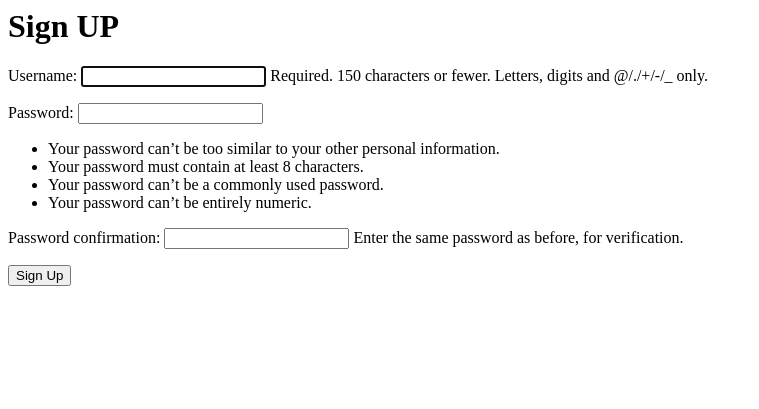
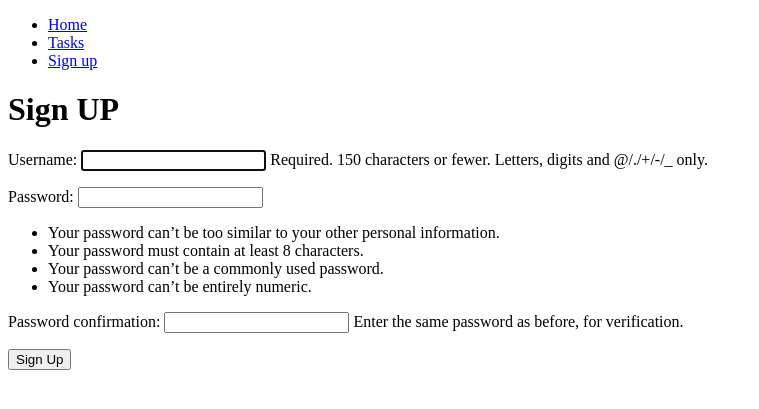
Before and after one commit to DiegoHrz/django_crud_auth, a Django app: page /signup/ in a window 1280 px wide. Shown: the top 409 px of the page, without its empty margins (0-759 px from the left). Run offline with Django 5.2, Linux system fonts and the light colour scheme.

Commit message:
Add logout

```diff
--- a/django_crud/urls.py
+++ b/django_crud/urls.py
@@ -23,4 +23,5 @@ urlpatterns = [
     path('', views.home, name='home'),
     path('signup/',views.signup, name='signup' ),
     path('tasks/',views.tasks, name='tasks' ),
+    path('logout/',views.sign_out, name='logout' ),
 ]
--- a/tasks/templates/base.html
+++ b/tasks/templates/base.html
@@ -0,0 +1,31 @@
+<!DOCTYPE html>
+<html lang="en">
+  <head>
+    <meta charset="UTF-8" />
+    <meta name="viewport" content="width=device-width, initial-scale=1.0" />
+    <title>Document</title>
+  </head>
+  <body>
+    <nav>
+      <ul>
+        <li>
+          <a href="/">Home</a>
+        </li>
+        <li>
+          <a href="/tasks">Tasks</a>
+        </li>
+        {% if user.is_authenticated %}
+        <li>
+          <a href="/logout">Logout</a>
+        </li>
+        {% else %}
+        <li>
+          <a href="/signup">Sign up</a>
+        </li>
+
+        {% endif %}
+      </ul>
+    </nav>
+    {% block content %} {% endblock %}
+  </body>
+</html>
--- a/tasks/templates/home.html
+++ b/tasks/templates/home.html
@@ -1 +1,3 @@
+{% extends 'base.html' %} {% block content %}
 <h1>Home</h1>
+{% endblock %}
--- a/tasks/templates/signup.html
+++ b/tasks/templates/signup.html
@@ -1,6 +1,8 @@
+{% extends 'base.html' %} {% block content %}
 <h1>Sign UP</h1>
 {{error}}
 <form action="/signup/" method="POST">
   {% csrf_token %} {{form.as_p}}
   <button>Sign Up</button>
 </form>
+{% endblock %}
--- a/tasks/templates/tasks.html
+++ b/tasks/templates/tasks.html
@@ -1 +1,4 @@
+{% extends 'base.html' %}
+{% block content %}
 <div>tasks</div>
+{% endblock %}
--- a/tasks/views.py
+++ b/tasks/views.py
@@ -3,7 +3,7 @@ from django.http import HttpResponse
 from django.contrib.auth.forms import UserCreationForm
 from django.contrib.auth.models import User
 #libreria para guardar una cookie con la info del usuario logeado
-from django.contrib.auth import login
+from django.contrib.auth import login, logout
 
 from django.db import IntegrityError
 
@@ -31,6 +31,7 @@ def signup(request):
                 user = User.objects.create_user(username=request.POST['username'], password=request.POST['password1'])
                 # lo guardamos en la base de datos
                 user.save()
+                # esto crea la cookie para guardar la sesion log in
                 login(request,user)
                 return redirect('tasks')
 
@@ -48,3 +49,7 @@ def signup(request):
 
 def tasks(request):
     return render(request,'tasks.html')
+
+def sign_out(request):
+    logout(request)
+    return redirect('home')
```
